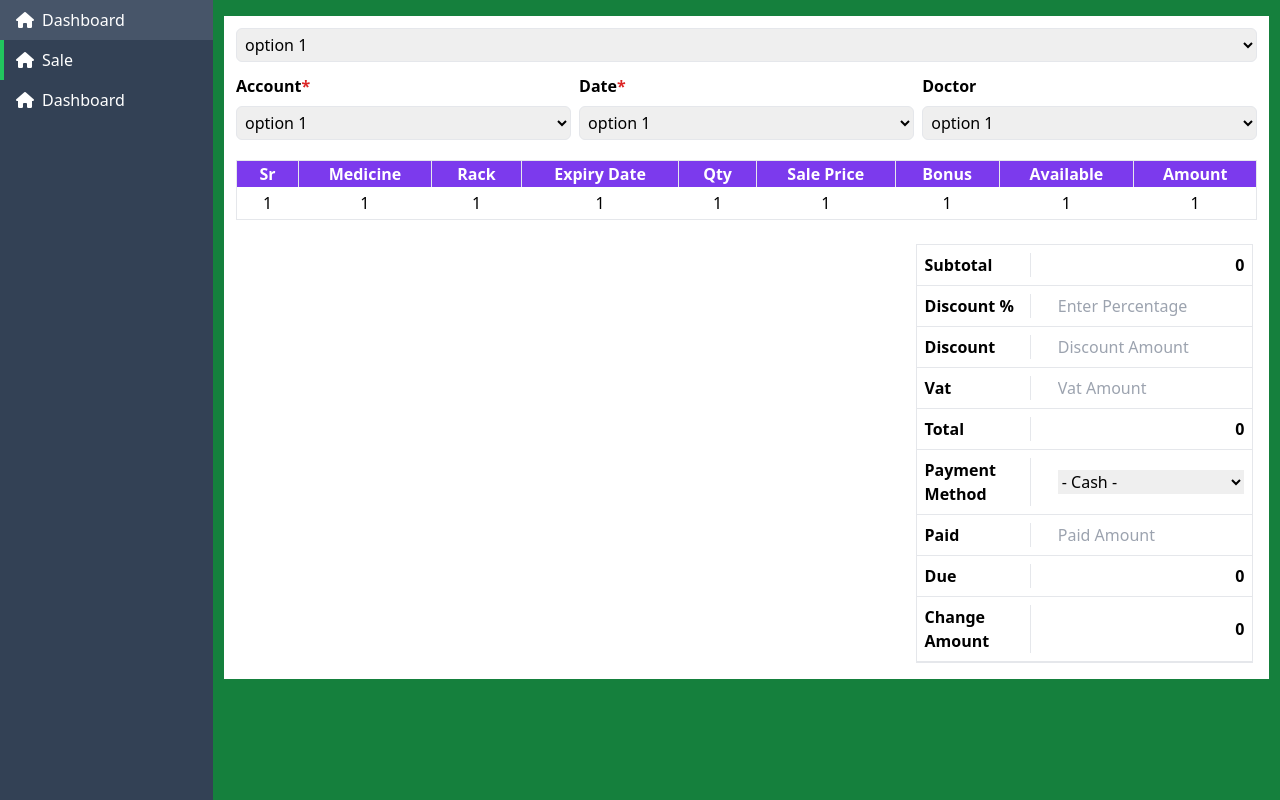
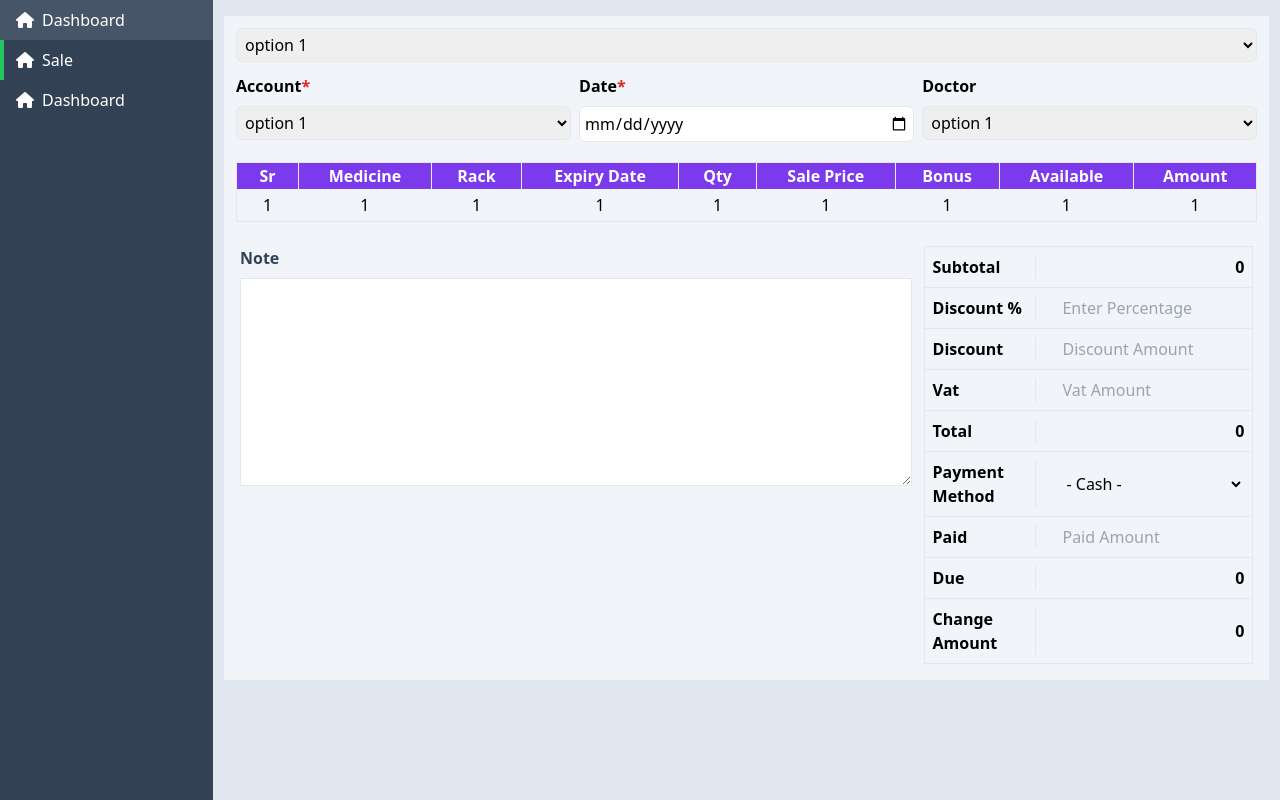
Before and after one commit to fxjakaria04/Pharmacy, a website: page sale.html in a window 1280 px wide. Drawn offline with Linux system fonts and the light colour scheme.

Commit message:
ready to show

```diff
--- a/sale.html
+++ b/sale.html
@@ -23,8 +23,8 @@
                 <span>Dashboard</span>
             </a>
         </aside>
-        <main class="bg-green-700 w-full">
-            <div class="bg-white w-[98%] my-4 m-auto p-3 flex flex-col gap-3">
+        <main class="bg-slate-200 w-full">
+            <div class="bg-slate-100 w-[98%] my-4 m-auto p-3 flex flex-col gap-3">
                 <select name="" id="" class="w-full border p-1 outline-none rounded-md">
                     <option value="">option 1</option>
                     <option value="">option 2</option>
@@ -43,12 +43,7 @@
                     </div>
                     <div class="col-span-1 clear-start flex flex-col gap-2">
                         <p class="font-semibold">Date<span class="text-red-600">*</span></p>
-                        <select name="" id="" class="w-full border p-1 outline-none rounded-md">
-                            <option value="">option 1</option>
-                            <option value="">option 2</option>
-                            <option value="">option 3</option>
-                            <option value="">option 4</option>
-                        </select>
+                        <input type="date" name="" id="" class="w-full border p-1 outline-none rounded-md">
                     </div>
                     <div class="col-span-1 clear-start flex flex-col gap-2">
                         <p class="font-semibold">Doctor</p>
@@ -90,8 +85,11 @@
                         </tbody>
                     </table>
                 </div>
-                <div class="w-full p-1 grid grid-cols-1 md:grid-cols-3">
-                    <div class="col-span-1 md:col-span-2"></div>
+                <div class="w-full p-1 grid grid-cols-1 md:grid-cols-3 gap-3">
+                    <div class="col-span-1 md:col-span-2 flex flex-col gap-2">
+                        <span class="font-semibold text-slate-700">Note</span>
+                        <textarea name="" id="" class="border h-52 outline-none p-1 bg-white"></textarea>
+                    </div>
                     <div class="col-span-1 border">
                         <div class="w-full flex items-center justify-between border-b p-2">
                             <span class="border-r w-4/12 font-semibold">Subtotal</span>
@@ -99,15 +97,15 @@
                         </div>
                         <div class="w-full flex items-center justify-between border-b p-2">
                             <span class="border-r w-4/12 font-semibold">Discount %</span>
-                            <input type="number" name="" id="" placeholder="Enter Percentage" class="w-7/12 outline-none">
+                            <input type="number" name="" id="" placeholder="Enter Percentage" class="w-7/12 outline-none bg-transparent">
                         </div>
                         <div class="w-full flex items-center justify-between border-b p-2">
                             <span class="border-r w-4/12 font-semibold">Discount</span>
-                            <input type="number" name="" id="" placeholder="Discount Amount" class="w-7/12 outline-none">
+                            <input type="number" name="" id="" placeholder="Discount Amount" class="w-7/12 outline-none bg-transparent">
                         </div>
                         <div class="w-full flex items-center justify-between border-b p-2">
                             <span class="border-r w-4/12 font-semibold">Vat</span>
-                            <input type="number" name="" id="" placeholder="Vat Amount" class="w-7/12 outline-none">
+                            <input type="number" name="" id="" placeholder="Vat Amount" class="w-7/12 outline-none bg-transparent">
                         </div>
                         <div class="w-full flex items-center justify-between border-b p-2">
                             <span class="border-r w-4/12 font-semibold">Total</span>
@@ -115,7 +113,7 @@
                         </div>
                         <div class="w-full flex items-center justify-between border-b p-2">
                             <span class="border-r w-4/12 font-semibold">Payment Method</span>
-                            <select name="" id="" class="w-7/12">
+                            <select name="" id="" class="w-7/12 bg-transparent">
                                 <option value="cash">- Cash -</option>
                                 <option value="bkash">- bKash -</option>
                                 <option value="naggad">- Naggad -</option>
@@ -124,13 +122,13 @@
                         </div>
                         <div class="w-full flex items-center justify-between border-b p-2">
                             <span class="border-r w-4/12 font-semibold">Paid</span>
-                            <input type="number" name="" id="" placeholder="Paid Amount" class="w-7/12 outline-none">
+                            <input type="number" name="" id="" placeholder="Paid Amount" class="w-7/12 outline-none bg-transparent">
                         </div>
                         <div class="w-full flex items-center justify-between border-b p-2">
                             <span class="border-r w-4/12 font-semibold">Due</span>
                             <span class="font-semibold">0</span>
                         </div>
-                        <div class="w-full flex items-center justify-between border-b p-2">
+                        <div class="w-full flex items-center justify-between p-2">
                             <span class="border-r w-4/12 font-semibold">Change Amount</span>
                             <span class="font-semibold">0</span>
                         </div>
```
Also changed, not shown: public/output.css.
